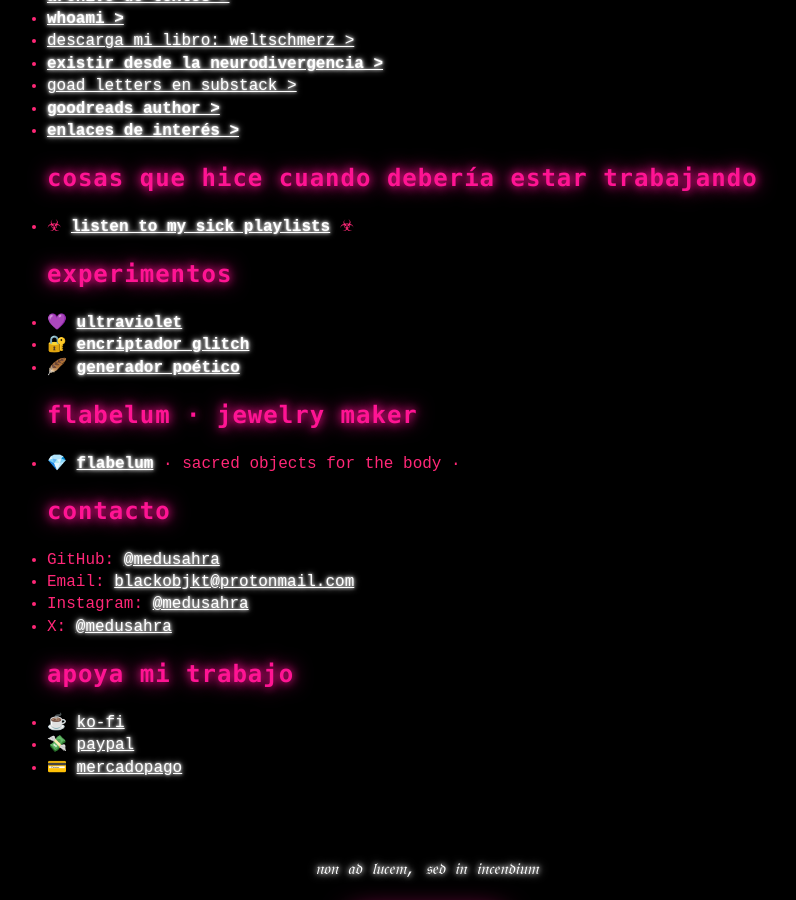
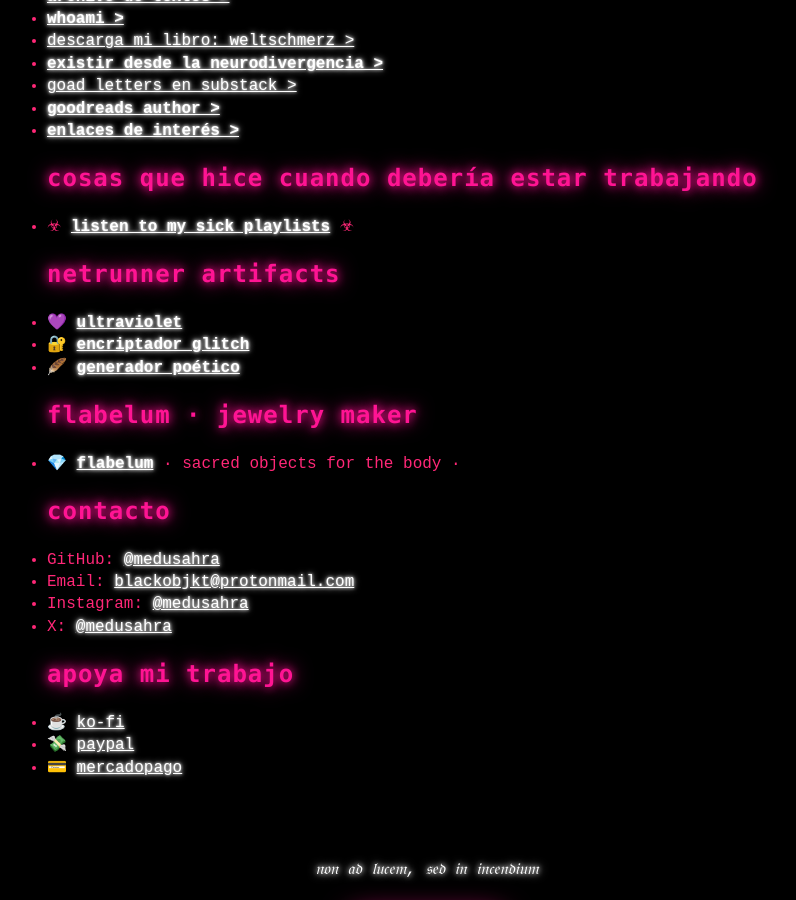
Before and after one commit to medusahra/medusahra.github.io, a Jekyll site: the page built from index.md, in a window 1280 px wide and 900 px high, scrolled down 905 px. Shown: the whole window, without its empty margins (213-1009 px from the left). Built offline with Jekyll 4.4.1, drawn with Linux system fonts in a browser that asks for light colours; grey boxes are pictures that could not be loaded.

Commit message:
Update index.md

```diff
--- a/index.md
+++ b/index.md
@@ -38,7 +38,7 @@ Escribo filosofía, ensayo, crítica cultural y poemas quasi-ensayísticos vagam
 - **[enlaces de interés >](/enlaces.html)**
 ## cosas que hice cuando debería estar trabajando
 - ☣ **<a href="https://open.spotify.com/user/oer0flire345iy1g4vaifowzc/playlists" target="_blank">listen to my sick playlists</a>** ☣
-## experimentos
+## netrunner artifacts
 - 💜 **[ultraviolet](/2025/11/21/ultraviolet.html)**
 - 🔐 **[encriptador glitch](/2025/11/21/encriptador-glitch.html)**
 - 🪶 **[generador poético](/2025/11/21/generador-poemas.html)**
```
